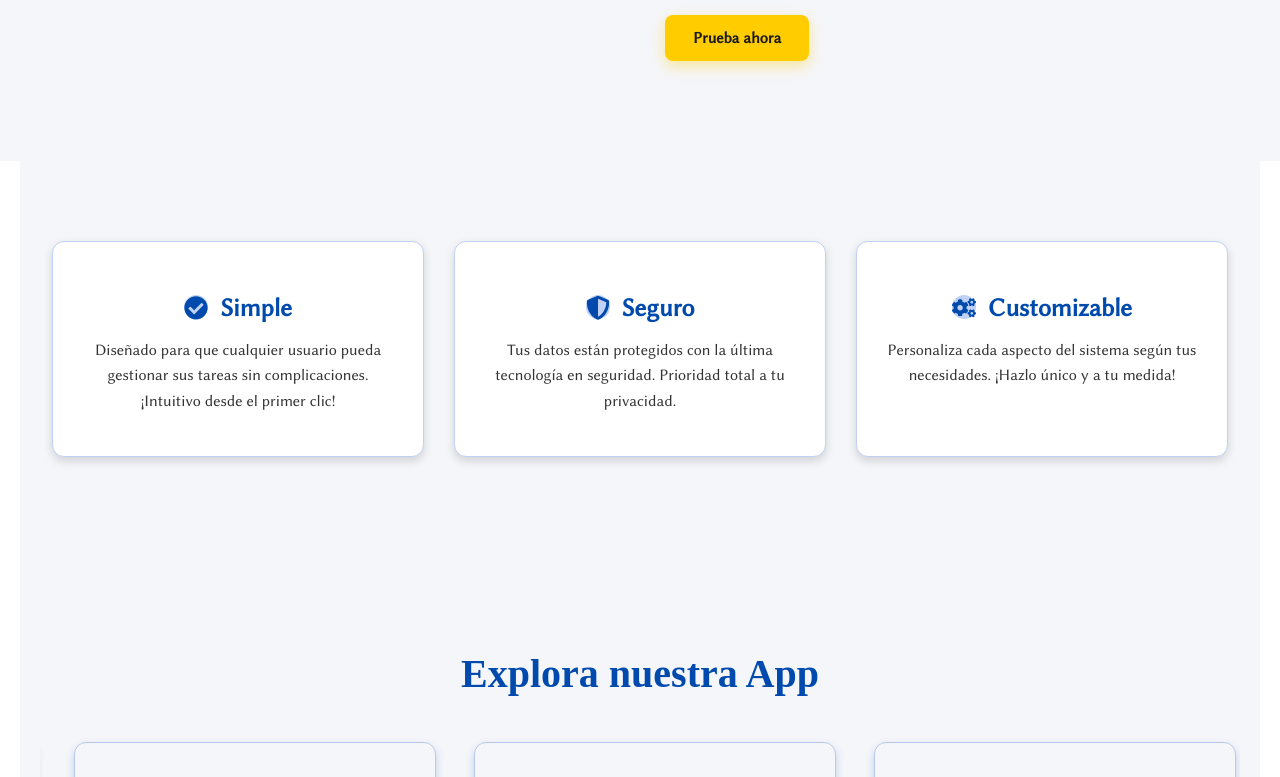
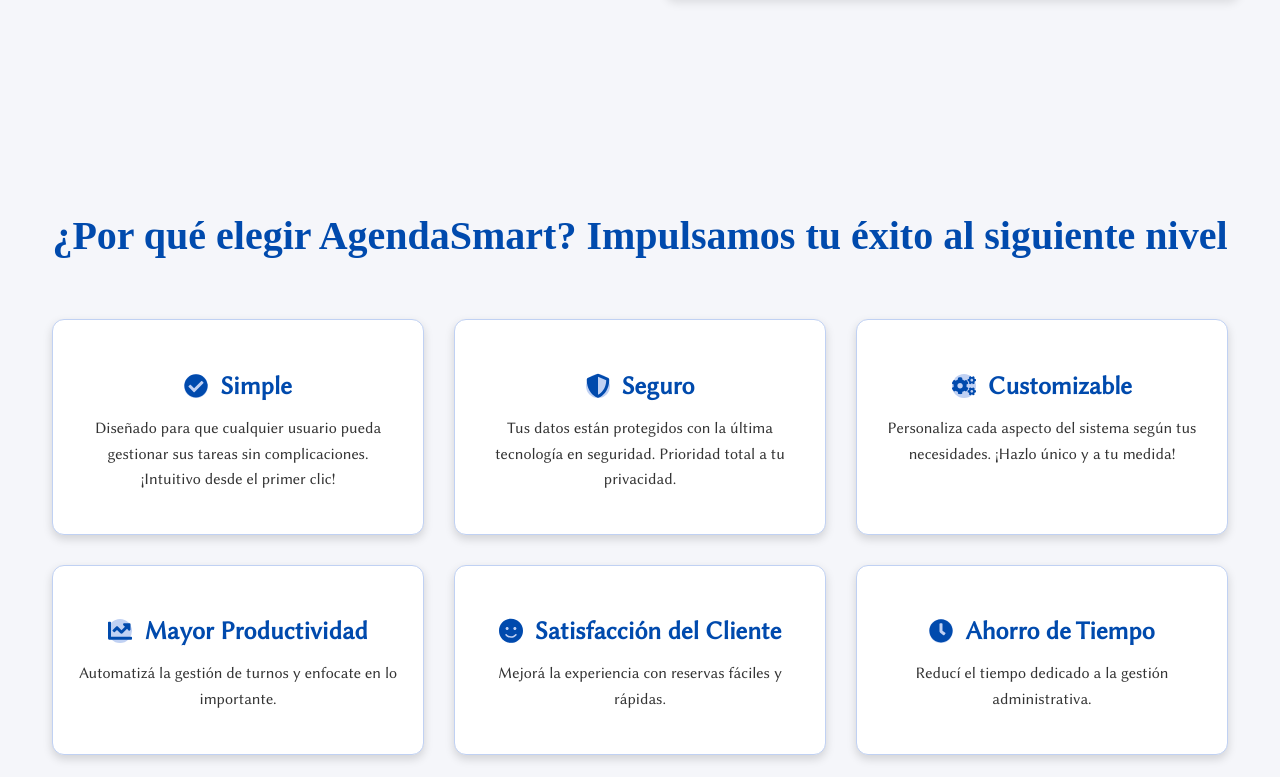
Before and after one commit to AugustoGalarza99/AgendaSmartWEB, a React (Vite) app: page / in a window 1280 px wide. Shown: the part 1903-2680 px from the top of the page. Built offline with nearby package versions, Linux system fonts and the light colour scheme.

Commit message:
AgendaSmart  2.4

```diff
--- a/src/App.css
+++ b/src/App.css
@@ -3,6 +3,6 @@
   padding: 0;
   overflow-x: hidden;
   font-family: Arial, sans-serif;
-  background-color: white;
+  background-color: #f5f6fa;
   color: #333;
 }
--- a/src/components/FeaturesSection/FeatureSection.css
+++ b/src/components/FeaturesSection/FeatureSection.css
@@ -4,6 +4,7 @@
   padding: 100px 20px; /* Más espaciado vertical */
 }
 
+/* Contenedor principal */
 .features-container {
   display: flex;
   align-items: center;
@@ -18,8 +19,10 @@
   flex: 1;
   max-width: 600px; /* Reducido para mejor proporción */
   display: flex;
+  flex-direction: column; /* Cambiado a columna para alinear imagen y botón */
   justify-content: center;
   align-items: center;
+  gap: 20px; /* Espaciado entre imagen y botón */
 }
 
 .imagen {
@@ -131,7 +134,7 @@
   font-weight: bold;
   border: none;
   border-radius: 8px;
-  margin-top: 30px;
+  margin-top: 30px; /* Este margen ahora se maneja con gap en .features-image */
   text-decoration: none;
   box-shadow: 0 5px 15px rgba(255, 204, 0, 0.4);
   transition: all 0.3s ease-in-out;
--- a/src/components/FeaturesSection/FeatureSection.jsx
+++ b/src/components/FeaturesSection/FeatureSection.jsx
@@ -1,6 +1,6 @@
 import React from "react";
 import { motion } from "framer-motion";
-import { FaTasks, FaBell, FaUsers, FaMobileAlt } from "react-icons/fa";
+import { FaTasks, FaBell, FaUsers, FaMobileAlt, FaMoneyBillAlt } from "react-icons/fa";
 import featureImage from "../../assets/fotofeature.png";
 import "./FeatureSection.css";
 
@@ -21,7 +21,7 @@
         viewport={{ once: true, amount: 0.3 }}
         variants={containerVariants}
       >
-        {/* Imagen */}
+        {/* Imagen con botón debajo */}
         <motion.div
           className="features-image"
           variants={imageVariants} // Animación específica para la imagen
@@ -31,6 +31,15 @@
             alt="Características de la App"
             className="imagen"
           />
+          <motion.a
+            href="#cta"
+            className="cta-button"
+            variants={itemVariants}
+            whileHover={{ scale: 1.05 }}
+            whileTap={{ scale: 0.95 }}
+          >
+            Prueba ahora
+          </motion.a>
         </motion.div>
 
         {/* Contenido */}
@@ -63,9 +72,9 @@
               text="No olvides nada importante con recordatorios via WhatsApp."
             />
             <FeatureItem
-              icon={<FaUsers aria-label="Colaboración" />}
-              title="Colaboración"
-              text="Comparte tus tareas y proyectos con tu equipo."
+              icon={<FaMoneyBillAlt aria-label="Cobro de Señas" />}
+              title="Cobro de Señas"
+              text="Reducí el ausentismo aceptando pagos online por adelantado, de manera segura y eficiente a través de nuestra integración con Mercado Pago."
             />
             <FeatureItem
               icon={<FaMobileAlt aria-label="Compatibilidad Móvil" />}
@@ -73,23 +82,13 @@
               text="Disponible para iOS y Android, lleva tu agenda a todas partes."
             />
           </motion.div>
-          {/* Botón CTA opcional */}
-          <motion.a
-            href="#cta"
-            className="cta-button"
-            variants={itemVariants}
-            whileHover={{ scale: 1.05 }}
-            whileTap={{ scale: 0.95 }}
-          >
-            Prueba ahora
-          </motion.a>
         </div>
       </motion.div>
     </motion.section>
   );
 }
 
-const FeatureItem = ({ icon, title, text }) => {
+const FeatureItem = ({ icon, title, text, ctaText, ctaLink }) => {
   return (
     <motion.div
       className="feature-item"
@@ -100,6 +99,16 @@
       <div>
         <h4 className="feature-title">{title}</h4>
         <p className="feature-text">{text}</p>
+        {ctaText && ctaLink && (
+          <motion.a
+            href={ctaLink}
+            className="feature-cta"
+            whileHover={{ scale: 1.05 }}
+            whileTap={{ scale: 0.95 }}
+          >
+            {ctaText}
+          </motion.a>
+        )}
       </div>
     </motion.div>
   );
--- a/src/components/InfoCards/InfoCards.css
+++ b/src/components/InfoCards/InfoCards.css
@@ -1,57 +1,73 @@
 /* General Styles */
 .info-cards {
   display: flex;
-  flex-wrap: wrap;
-  justify-content: center;
-  gap: 30px; /* Más espaciado */
-  padding: 80px 20px; /* Más espacio vertical */
-  background-color: #f5f6fa; /* Gris suave de la paleta */
+  flex-direction: column;
+  align-items: center;
+  gap: 40px; /* Más espaciado general */
+  padding: 80px 20px;
+  background-color: #f5f6fa;
   max-width: 1200px;
   margin: 0 auto;
 }
 
+.info-title {
+  font-size: 2.5rem;
+  font-weight: 700;
+  color: #004aad;
+  text-align: center;
+  margin-bottom: 20px;
+  font-family: var(--font, "Inter, sans-serif");
+}
+
+.cards-container {
+  display: flex;
+  flex-wrap: wrap;
+  justify-content: center;
+  gap: 30px;
+}
+
 .card {
   background-color: #ffffff;
-  border: 1px solid #c0d1f3; /* Borde sutil */
+  border: 1px solid #c0d1f3;
   border-radius: 12px;
   box-shadow: 0 4px 10px rgba(0, 0, 0, 0.15);
   text-align: center;
   padding: 25px;
   flex: 1;
-  max-width: 320px; /* Ligeramente más grande */
+  max-width: 320px;
   min-width: 250px;
   transition: all 0.3s ease-in-out;
 }
 
 .card:hover {
   transform: translateY(-5px);
-  background: #c0d1f3; /* Fondo claro en hover */
-  box-shadow: 0 8px 20px rgba(0, 74, 173, 0.3); /* Sombra basada en #004aad */
+  background: #c0d1f3;
+  box-shadow: 0 8px 20px rgba(0, 74, 173, 0.3);
 }
 
 .card:hover .card-title,
 .card:hover .card-text {
-  color: #333333; /* Texto oscuro en hover */
+  color: #333333;
 }
 
 .card:hover .icon {
-  color: #ffcc00; /* Ícono cambia a amarillo en hover */
+  color: #ffcc00;
 }
 
 .card-title {
   font-size: 1.6rem;
   font-weight: 600;
-  color: #004aad; /* Azul del navbar */
+  color: #004aad;
   margin-bottom: 15px;
   display: flex;
   align-items: center;
   justify-content: center;
-  gap: 12px; /* Más espacio entre ícono y texto */
+  gap: 12px;
 }
 
 .card-text {
   font-size: 1rem;
-  color: #333333; /* Texto más oscuro */
+  color: #333333;
   line-height: 1.6;
 }
 
@@ -61,20 +77,20 @@
   justify-content: center;
   width: 40px;
   height: 40px;
-  background: #c0d1f3; /* Fondo circular */
+  background: #c0d1f3;
   border-radius: 50%;
 }
 
 .icon {
   font-size: 2.2rem;
-  color: #004aad; /* Azul del navbar */
+  color: #004aad;
 }
 
 /* Botón CTA */
 .cta-button {
   display: inline-block;
-  background: #ffcc00; /* Amarillo dorado */
-  color: #1a1a1a; /* Texto oscuro */
+  background: #ffcc00;
+  color: #1a1a1a;
   padding: 14px 28px;
   font-size: 1rem;
   font-weight: bold;
@@ -87,15 +103,19 @@
 }
 
 .cta-button:hover {
-  background: #e6b800; /* Dorado más oscuro */
+  background: #e6b800;
   box-shadow: 0 8px 20px rgba(230, 184, 0, 0.5);
 }
 
 /* Responsive Styles */
 @media (max-width: 1024px) {
+  .cards-container {
+    flex-direction: column;
+    align-items: center;
+  }
+
   .card {
-    max-width: 45%;
-    min-width: 280px;
+    max-width: 400px;
   }
 }
 
@@ -104,8 +124,12 @@
     padding: 60px 15px;
   }
 
+  .info-title {
+    font-size: 2rem;
+  }
+
   .card {
-    max-width: 90%; /* Ocupa más espacio en móviles */
+    max-width: 90%;
     min-width: unset;
   }
 
@@ -128,6 +152,10 @@
 }
 
 @media (max-width: 480px) {
+  .info-title {
+    font-size: 1.8rem;
+  }
+
   .card {
     max-width: 100%;
   }
--- a/src/components/InfoCards/InfoCards.jsx
+++ b/src/components/InfoCards/InfoCards.jsx
@@ -1,6 +1,6 @@
 import React from "react";
 import { motion } from "framer-motion";
-import { FaCheckCircle, FaShieldAlt, FaCogs } from "react-icons/fa";
+import { FaCheckCircle, FaShieldAlt, FaCogs, FaChartLine, FaSmile, FaClock } from "react-icons/fa";
 import "./InfoCards.css";
 
 function InfoCards() {
@@ -13,10 +13,23 @@
       viewport={{ once: true, amount: 0.2 }}
       variants={containerVariants}
     >
+      <motion.h2
+        className="info-title"
+        initial={{ opacity: 0, y: 20 }}
+        whileInView={{ opacity: 1, y: 0 }}
+        transition={{ duration: 0.6, delay: 0.2 }}
+        viewport={{ once: true }}
+      >
+        ¿Por qué elegir AgendaSmart? Impulsamos tu éxito al siguiente nivel
+      </motion.h2>
+      <motion.div
+        className="cards-container"
+        variants={containerVariants}
+      >
         <motion.div
           className="card"
           variants={cardVariants}
-        whileHover={{ scale: 1.02, boxShadow: "0 8px 20px rgba(0, 0, 0, 0.15)" }}
+          whileHover={{ scale: 1.03, boxShadow: "0 8px 20px rgba(0, 0, 0, 0.2)" }}
           tabIndex={0}
         >
           <h3 className="card-title">
@@ -33,7 +46,7 @@
         <motion.div
           className="card"
           variants={cardVariants}
-        whileHover={{ scale: 1.02, boxShadow: "0 8px 20px rgba(0, 0, 0, 0.15)" }}
+          whileHover={{ scale: 1.03, boxShadow: "0 8px 20px rgba(0, 0, 0, 0.2)" }}
           tabIndex={0}
         >
           <h3 className="card-title">
@@ -50,7 +63,7 @@
         <motion.div
           className="card"
           variants={cardVariants}
-        whileHover={{ scale: 1.02, boxShadow: "0 8px 20px rgba(0, 0, 0, 0.15)" }}
+          whileHover={{ scale: 1.03, boxShadow: "0 8px 20px rgba(0, 0, 0, 0.2)" }}
           tabIndex={0}
         >
           <h3 className="card-title">
@@ -64,7 +77,55 @@
             único y a tu medida!
           </p>
         </motion.div>
-
+        <motion.div
+          className="card"
+          variants={cardVariants}
+          whileHover={{ scale: 1.03, boxShadow: "0 8px 20px rgba(0, 0, 0, 0.2)" }}
+          tabIndex={0}
+        >
+          <h3 className="card-title">
+            <motion.span className="icon-container" variants={iconVariants}>
+              <FaChartLine aria-label="Mayor Productividad" />
+            </motion.span>
+            Mayor Productividad
+          </h3>
+          <p className="card-text">
+            Automatizá la gestión de turnos y enfocate en lo importante.
+          </p>
+        </motion.div>
+        <motion.div
+          className="card"
+          variants={cardVariants}
+          whileHover={{ scale: 1.03, boxShadow: "0 8px 20px rgba(0, 0, 0, 0.2)" }}
+          tabIndex={0}
+        >
+          <h3 className="card-title">
+            <motion.span className="icon-container" variants={iconVariants}>
+              <FaSmile aria-label="Satisfacción del Cliente" />
+            </motion.span>
+            Satisfacción del Cliente
+          </h3>
+          <p className="card-text">
+            Mejorá la experiencia con reservas fáciles y rápidas.
+          </p>
+        </motion.div>
+        <motion.div
+          className="card"
+          variants={cardVariants}
+          whileHover={{ scale: 1.03, boxShadow: "0 8px 20px rgba(0, 0, 0, 0.2)" }}
+          tabIndex={0}
+        >
+          <h3 className="card-title">
+            <motion.span className="icon-container" variants={iconVariants}>
+              <FaClock aria-label="Ahorro de Tiempo" />
+            </motion.span>
+            Ahorro de Tiempo
+          </h3>
+          <p className="card-text">
+            Reducí el tiempo dedicado a la gestión administrativa.
+          </p>
+        </motion.div>
+      </motion.div>
     </motion.section>
   );
 }
@@ -75,7 +136,7 @@
   visible: {
     opacity: 1,
     transition: {
-      staggerChildren: 0.25, // Más espaciado entre animaciones
+      staggerChildren: 0.2, // Ajustado para un flujo más natural
       delayChildren: 0.3,
     },
   },
@@ -95,13 +156,13 @@
 };
 
 const iconVariants = {
-  hidden: { scale: 0, rotate: -45 }, // Rotación más suave
+  hidden: { scale: 0, rotate: -45 },
   visible: {
     scale: 1,
     rotate: 0,
     transition: {
       type: "spring",
-      stiffness: 150, // Animación más suave
+      stiffness: 150,
       damping: 15,
     },
   },
```
Also changed, not shown: src/components/Plans/Plans.css (+73 -4 lines), src/components/Plans/Plans.jsx (+46 -22 lines). Lines whose indentation alone changed are shown as unchanged.
